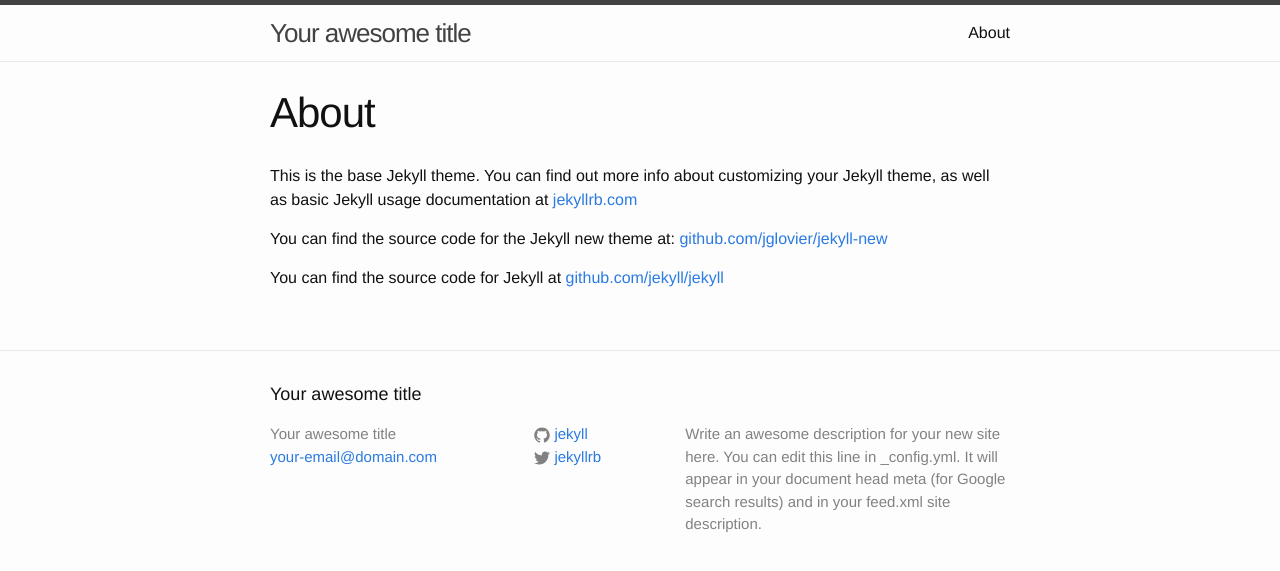
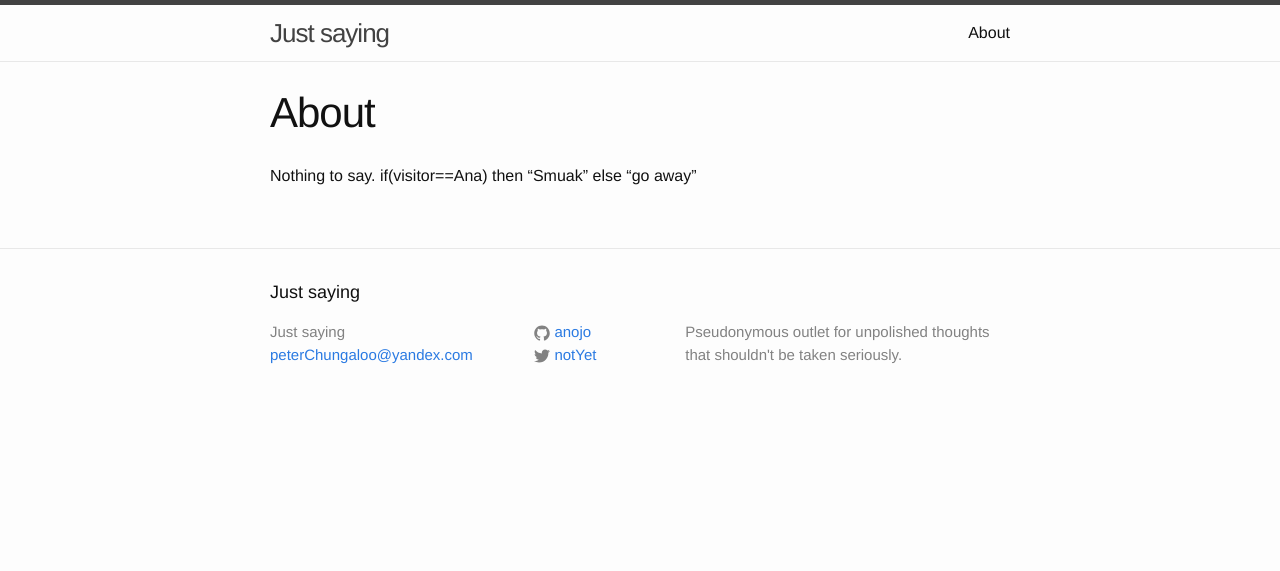
Before and after one commit to anojo/anojo.github.io, a Jekyll site: the page built from about.md, in a window 1280 px wide. Shown: the top 571 px of the page. Built offline with Jekyll 4.4.1, drawn with Linux system fonts in a browser that asks for light colours.

```diff
--- a/_config.yml
+++ b/_config.yml
@@ -1,14 +1,12 @@
 # Site settings
-title: Your awesome title
-email: your-email@domain.com
+title: Just saying
+email: peterChungaloo@yandex.com
 description: > # this means to ignore newlines until "baseurl:"
-  Write an awesome description for your new site here. You can edit this
-  line in _config.yml. It will appear in your document head meta (for
-  Google search results) and in your feed.xml site description.
+  Pseudonymous outlet for unpolished thoughts that shouldn't be taken seriously.
 baseurl: "" # the subpath of your site, e.g. /blog/
-url: "http://yourdomain.com" # the base hostname & protocol for your site
-twitter_username: jekyllrb
-github_username:  jekyll
+url: "http://anojo.github.io" # the base hostname & protocol for your site
+twitter_username: notYet
+github_username:  anojo
 
 # Build settings
 markdown: kramdown
--- a/about.md
+++ b/about.md
@@ -4,8 +4,4 @@ title: About
 permalink: /about/
 ---
 
-This is the base Jekyll theme. You can find out more info about customizing your Jekyll theme, as well as basic Jekyll usage documentation at [jekyllrb.com](http://jekyllrb.com/)
-
-You can find the source code for the Jekyll new theme at: [github.com/jglovier/jekyll-new](https://github.com/jglovier/jekyll-new)
-
-You can find the source code for Jekyll at [github.com/jekyll/jekyll](https://github.com/jekyll/jekyll)
+Nothing to say. if(visitor==Ana) then "Smuak" else "go away"
```
Also changed, not shown: _posts/2015-07-15-welcome-to-jekyll.markdown (+4 -20 lines), index.html (added, +23 -0 lines).
